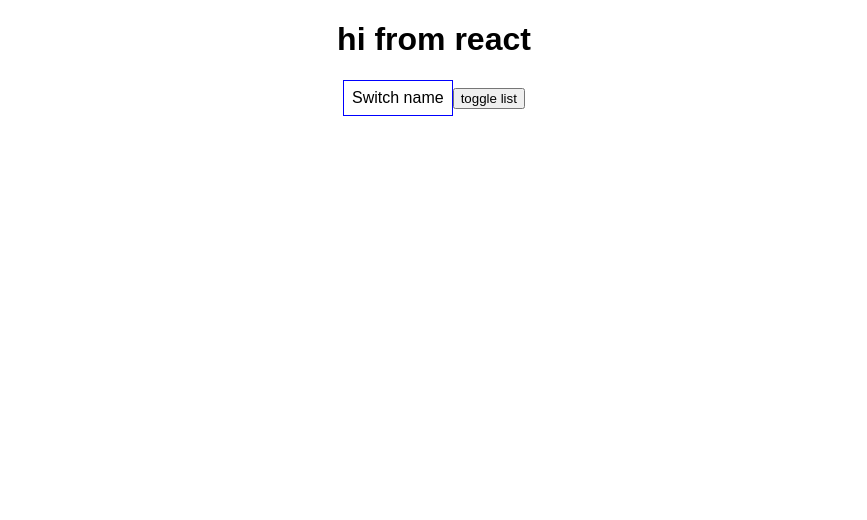
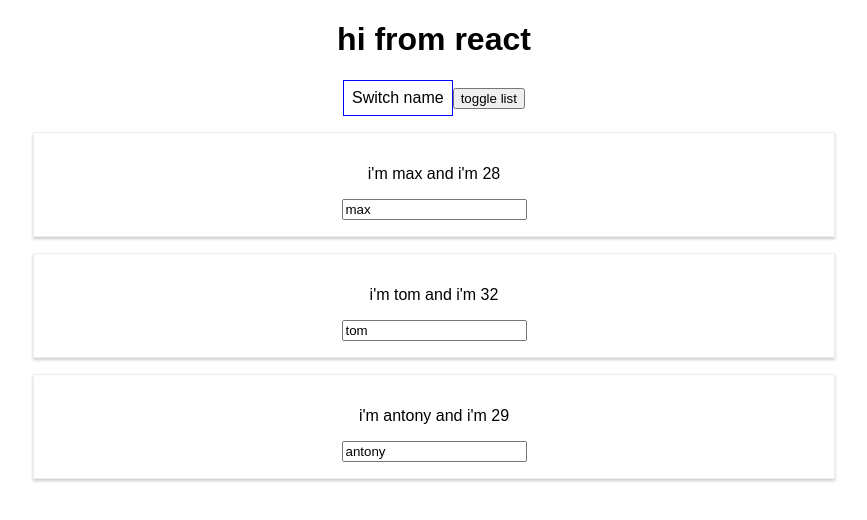
Before and after one commit to morgan1982/react-complete-guide, a React (Create React App) app: page / in a window 1280 px wide. Shown: the top 520 px of the page, without its empty margins (206-1073 px from the left). Built offline with nearby package versions, Linux system fonts and the light colour scheme.

Commit message:
add turnary to the jsx

```diff
--- a/src/App.js
+++ b/src/App.js
@@ -77,6 +77,9 @@
           >Switch name</button>
           <button onClick={this.listHandler}>toggle list</button>
           {items}
+          {this.state.persons.map((person, id) => {
+            return <Person key={id} name={person.name} age={person.age} />
+          })}
 
           { this.state.showPersons ?
 
```
